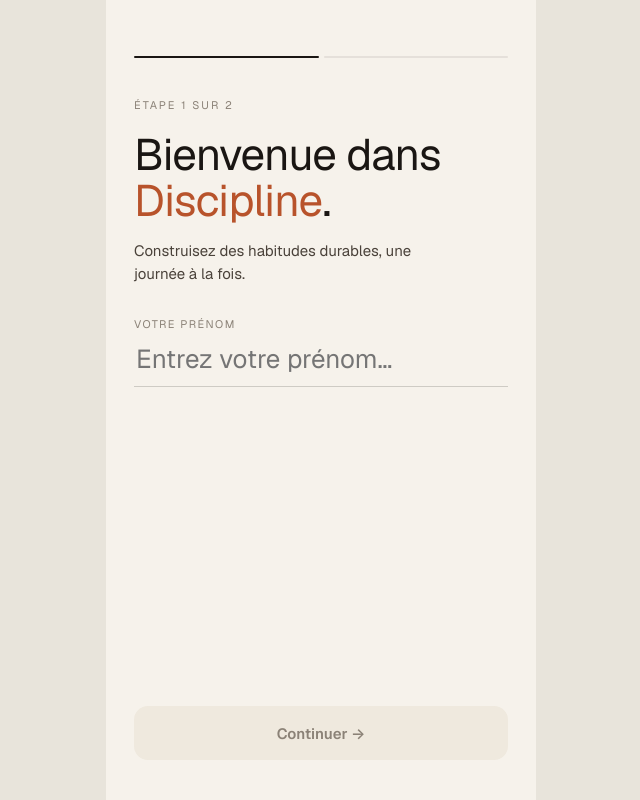
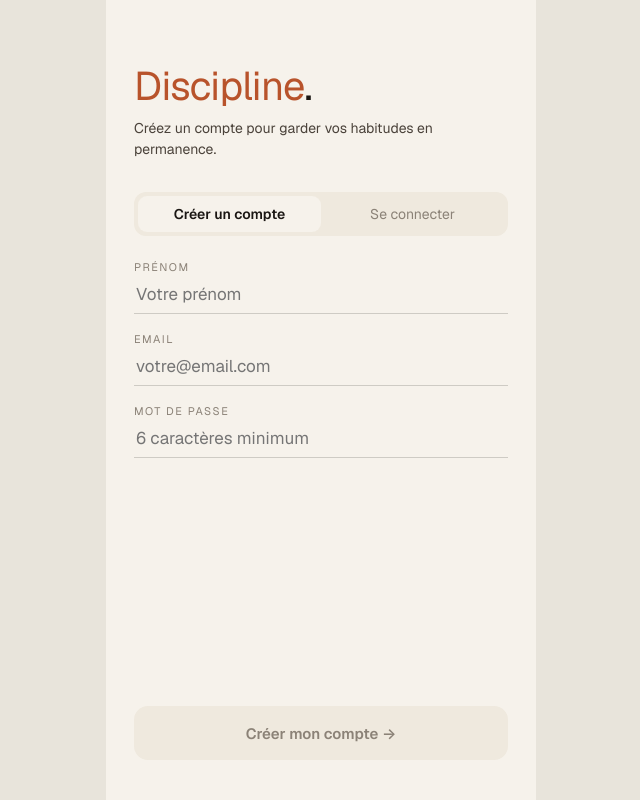
Before and after one commit to jujevin50-ui/disciplinev2, a React (Vite) app: page /auth#/auth in a window 1280 px wide. Before the commit this address led to /auth#/onboarding. Shown: the whole page, without its empty margins (319-959 px from the left). Built offline with nearby package versions, Linux system fonts and the light colour scheme.

Commit message:
Supabase auth avec persistSession:true — même système que tr7upfx

```diff
--- a/src/App.tsx
+++ b/src/App.tsx
@@ -1,6 +1,7 @@
 import { useEffect } from 'react';
 import { HashRouter, Routes, Route, Navigate } from 'react-router-dom';
 import { useApp } from './context';
+import { AuthScreen } from './screens/AuthScreen';
 import { OnboardingScreen } from './screens/OnboardingScreen';
 import { TodayScreen } from './screens/TodayScreen';
 import { CreateHabitScreen } from './screens/CreateHabitScreen';
@@ -10,33 +11,40 @@ import { StatsScreen } from './screens/StatsScreen';
 import { ProfileScreen } from './screens/ProfileScreen';
 
 function Guard() {
-  const { state } = useApp();
-  return <Navigate to={state.loggedIn ? '/today' : '/onboarding'} replace />;
+  const { session, state } = useApp();
+  if (!session) return <Navigate to="/auth" replace />;
+  if (!state.habits.length) return <Navigate to="/onboarding" replace />;
+  return <Navigate to="/today" replace />;
 }
 
 function AppShell() {
-  const { tokens } = useApp();
+  const { session, authLoading, tokens } = useApp();
 
   useEffect(() => {
     document.body.style.background = tokens.canvas;
   }, [tokens]);
 
+  if (authLoading) {
+    return (
+      <div style={{ width: '100%', maxWidth: 430, height: '100dvh', margin: '0 auto', background: tokens.paper, display: 'flex', alignItems: 'center', justifyContent: 'center' }}>
+        <div style={{ width: 32, height: 32, borderRadius: 16, border: `2px solid ${tokens.ruleStrong}`, borderTopColor: tokens.accent, animation: 'spin 0.7s linear infinite' }} />
+      </div>
+    );
+  }
+
   return (
-    <div style={{
-      width: '100%', maxWidth: 430, height: '100dvh', margin: '0 auto',
-      position: 'relative', background: tokens.paper, overflow: 'hidden',
-      display: 'flex', flexDirection: 'column',
-    }}>
+    <div style={{ width: '100%', maxWidth: 430, height: '100dvh', margin: '0 auto', position: 'relative', background: tokens.paper, overflow: 'hidden', display: 'flex', flexDirection: 'column' }}>
       <Routes>
         <Route path="/"               element={<Guard />} />
-        <Route path="/onboarding"     element={<OnboardingScreen />} />
-        <Route path="/today"          element={<TodayScreen />} />
-        <Route path="/create"         element={<CreateHabitScreen />} />
-        <Route path="/habit/:id"      element={<HabitDetailScreen />} />
-        <Route path="/habit/:id/edit" element={<CreateHabitScreen />} />
-        <Route path="/calendar"       element={<CalendarScreen />} />
-        <Route path="/stats"          element={<StatsScreen />} />
-        <Route path="/profile"        element={<ProfileScreen />} />
+        <Route path="/auth"           element={!session ? <AuthScreen /> : <Guard />} />
+        <Route path="/onboarding"     element={session ? <OnboardingScreen /> : <Navigate to="/auth" replace />} />
+        <Route path="/today"          element={session ? <TodayScreen /> : <Navigate to="/auth" replace />} />
+        <Route path="/create"         element={session ? <CreateHabitScreen /> : <Navigate to="/auth" replace />} />
+        <Route path="/habit/:id"      element={session ? <HabitDetailScreen /> : <Navigate to="/auth" replace />} />
+        <Route path="/habit/:id/edit" element={session ? <CreateHabitScreen /> : <Navigate to="/auth" replace />} />
+        <Route path="/calendar"       element={session ? <CalendarScreen /> : <Navigate to="/auth" replace />} />
+        <Route path="/stats"          element={session ? <StatsScreen /> : <Navigate to="/auth" replace />} />
+        <Route path="/profile"        element={session ? <ProfileScreen /> : <Navigate to="/auth" replace />} />
         <Route path="*"               element={<Guard />} />
       </Routes>
     </div>
--- a/src/context.tsx
+++ b/src/context.tsx
@@ -1,37 +1,34 @@
 import { createContext, useContext, useState, useEffect, useCallback, ReactNode } from 'react';
-import type { AppState, Habit, HabitLog } from './types';
+import type { User, Session } from '@supabase/supabase-js';
+import { supabase } from './supabase';
+import type { Habit, HabitLog } from './types';
 import type { Tokens } from './tokens';
 import { LIGHT, DARK } from './tokens';
 import { today, uid, formatDate, getDow, getDaysInMonth } from './utils';
 
-const STORAGE_KEY = 'discipline_v2';
+// Habits & logs stored locally per user
+const dataKey = (uid: string) => `discipline_v2_${uid}`;
 
-const DEFAULT: AppState = {
-  habits: [],
-  logs: [],
-  userName: '',
-  loggedIn: false,
-  theme: 'light',
-};
-
-function load(): AppState {
-  try {
-    const raw = localStorage.getItem(STORAGE_KEY);
-    if (raw) {
-      const parsed = JSON.parse(raw);
-      // migration: old shape used onboardingDone or onboarding_done
-      if ((parsed.onboardingDone || parsed.onboarding_done) && !parsed.loggedIn) {
-        parsed.loggedIn = true;
-      }
-      return { ...DEFAULT, ...parsed };
-    }
-  } catch { /* ignore */ }
-  return DEFAULT;
+interface LocalData {
+  habits: Habit[];
+  logs: HabitLog[];
+  userName: string;
+  theme: 'light' | 'dark';
 }
 
-function save(state: AppState) {
+const EMPTY_LOCAL: LocalData = { habits: [], logs: [], userName: '', theme: 'light' };
+
+function loadLocal(userId: string): LocalData {
   try {
-    localStorage.setItem(STORAGE_KEY, JSON.stringify(state));
+    const raw = localStorage.getItem(dataKey(userId));
+    if (raw) return { ...EMPTY_LOCAL, ...JSON.parse(raw) };
+  } catch { /* ignore */ }
+  return EMPTY_LOCAL;
+}
+
+function saveLocal(userId: string, data: LocalData) {
+  try {
+    localStorage.setItem(dataKey(userId), JSON.stringify(data));
   } catch { /* ignore */ }
 }
 
@@ -174,82 +171,146 @@ export function computeGlobalStats(habits: Habit[], logs: HabitLog[], days = 84)
 
 // ── Context ───────────────────────────────────────────────────────────────
 
+export interface AppState {
+  habits: Habit[];
+  logs: HabitLog[];
+  userName: string;
+  loggedIn: boolean;
+  theme: 'light' | 'dark';
+}
+
 interface Ctx {
+  user: User | null;
+  session: Session | null;
+  authLoading: boolean;
   state: AppState;
   tokens: Tokens;
+  signUp(email: string, password: string, name: string): Promise<string | null>;
+  signIn(email: string, password: string): Promise<string | null>;
+  logout(): Promise<void>;
   addHabit(h: Omit<Habit, 'id' | 'createdAt'>): string;
   updateHabit(id: string, h: Partial<Omit<Habit, 'id' | 'createdAt'>>): void;
   deleteHabit(id: string): void;
   toggleLog(habitId: string, date: string): void;
   setUserName(name: string): void;
   createAccount(habits: Omit<Habit, 'id' | 'createdAt'>[], name: string): void;
-  logout(): void;
   setTheme(t: 'light' | 'dark'): void;
 }
 
 const AppCtx = createContext<Ctx | null>(null);
 
+function toAppState(local: LocalData, loggedIn: boolean): AppState {
+  return { ...local, loggedIn };
+}
+
 export function AppProvider({ children }: { children: ReactNode }) {
-  const [state, setState] = useState<AppState>(load);
+  const [user, setUser] = useState<User | null>(null);
+  const [session, setSession] = useState<Session | null>(null);
+  const [authLoading, setAuthLoading] = useState(true);
+  const [local, setLocal] = useState<LocalData>(EMPTY_LOCAL);
 
-  // Save on every state change AND on page close
-  useEffect(() => { save(state); }, [state]);
+  // Supabase session — persists automatically via localStorage
   useEffect(() => {
-    const handler = () => save(state);
-    window.addEventListener('beforeunload', handler);
-    window.addEventListener('pagehide', handler);
-    return () => {
-      window.removeEventListener('beforeunload', handler);
-      window.removeEventListener('pagehide', handler);
-    };
-  }, [state]);
+    supabase.auth.getSession().then(({ data: { session: s } }) => {
+      setSession(s);
+      setUser(s?.user ?? null);
+      if (s?.user) setLocal(loadLocal(s.user.id));
+      setAuthLoading(false);
+    });
 
-  const tokens = state.theme === 'dark' ? DARK : LIGHT;
+    const { data: { subscription } } = supabase.auth.onAuthStateChange((_event, s) => {
+      setSession(s);
+      setUser(s?.user ?? null);
+      if (s?.user) setLocal(loadLocal(s.user.id));
+      else setLocal(EMPTY_LOCAL);
+    });
+
+    return () => subscription.unsubscribe();
+  }, []);
+
+  // Save local data on every change
+  useEffect(() => {
+    if (user) saveLocal(user.id, local);
+  }, [local, user]);
+
+  const state = toAppState(local, !!session);
+  const tokens = local.theme === 'dark' ? DARK : LIGHT;
+
+  const signUp = useCallback(async (email: string, password: string, name: string): Promise<string | null> => {
+    const { data, error } = await supabase.auth.signUp({ email, password });
+    if (error) return error.message;
+    // If session returned immediately (email confirm disabled) → already logged in
+    if (data.session) {
+      if (data.user) {
+        const initial: LocalData = { ...EMPTY_LOCAL, userName: name };
+        saveLocal(data.user.id, initial);
+        setLocal(initial);
+      }
+      return null;
+    }
+    // Email confirmation required → sign in after user confirms
+    return 'Vérifiez votre email et cliquez le lien de confirmation, puis connectez-vous.';
+  }, []);
+
+  const signIn = useCallback(async (email: string, password: string): Promise<string | null> => {
+    const { error } = await supabase.auth.signInWithPassword({ email, password });
+    if (error) return error.message === 'Invalid login credentials' ? 'Email ou mot de passe incorrect.' : error.message;
+    return null;
+  }, []);
+
+  const logout = useCallback(async () => {
+    await supabase.auth.signOut();
+    setLocal(EMPTY_LOCAL);
+  }, []);
+
+  const updateLocal = useCallback((fn: (prev: LocalData) => LocalData) => {
+    setLocal(fn);
+  }, []);
 
   const addHabit = useCallback((h: Omit<Habit, 'id' | 'createdAt'>): string => {
     const id = uid();
-    setState(s => ({ ...s, habits: [...s.habits, { ...h, id, createdAt: today() }] }));
+    updateLocal(s => ({ ...s, habits: [...s.habits, { ...h, id, createdAt: today() }] }));
     return id;
-  }, []);
+  }, [updateLocal]);
 
   const updateHabit = useCallback((id: string, h: Partial<Omit<Habit, 'id' | 'createdAt'>>) => {
-    setState(s => ({ ...s, habits: s.habits.map(x => x.id === id ? { ...x, ...h } : x) }));
-  }, []);
+    updateLocal(s => ({ ...s, habits: s.habits.map(x => x.id === id ? { ...x, ...h } : x) }));
+  }, [updateLocal]);
 
   const deleteHabit = useCallback((id: string) => {
-    setState(s => ({ ...s, habits: s.habits.filter(h => h.id !== id), logs: s.logs.filter(l => l.habitId !== id) }));
-  }, []);
+    updateLocal(s => ({ ...s, habits: s.habits.filter(h => h.id !== id), logs: s.logs.filter(l => l.habitId !== id) }));
+  }, [updateLocal]);
 
   const toggleLog = useCallback((habitId: string, date: string) => {
-    setState(s => {
+    updateLocal(s => {
       const existing = s.logs.find(l => l.habitId === habitId && l.date === date);
       if (existing) return { ...s, logs: s.logs.map(l => l.habitId === habitId && l.date === date ? { ...l, completed: !l.completed } : l) };
       return { ...s, logs: [...s.logs, { habitId, date, completed: true }] };
     });
-  }, []);
+  }, [updateLocal]);
 
   const setUserName = useCallback((name: string) => {
-    setState(s => ({ ...s, userName: name }));
-  }, []);
+    updateLocal(s => ({ ...s, userName: name }));
+  }, [updateLocal]);
 
   const createAccount = useCallback((habitDefs: Omit<Habit, 'id' | 'createdAt'>[], name: string) => {
     const newHabits: Habit[] = habitDefs.map(h => ({ ...h, id: uid(), createdAt: today() }));
-    const next: AppState = { ...DEFAULT, habits: newHabits, userName: name, loggedIn: true, theme: 'light' };
-    save(next);
-    setState(next);
-  }, []);
-
-  const logout = useCallback(() => {
-    localStorage.removeItem(STORAGE_KEY);
-    setState(DEFAULT);
-  }, []);
+    const next: LocalData = { habits: newHabits, logs: [], userName: name, theme: 'light' };
+    if (user) saveLocal(user.id, next);
+    setLocal(next);
+  }, [user]);
 
   const setTheme = useCallback((t: 'light' | 'dark') => {
-    setState(s => ({ ...s, theme: t }));
-  }, []);
+    updateLocal(s => ({ ...s, theme: t }));
+  }, [updateLocal]);
 
   return (
-    <AppCtx.Provider value={{ state, tokens, addHabit, updateHabit, deleteHabit, toggleLog, setUserName, createAccount, logout, setTheme }}>
+    <AppCtx.Provider value={{
+      user, session, authLoading, state, tokens,
+      signUp, signIn, logout,
+      addHabit, updateHabit, deleteHabit, toggleLog,
+      setUserName, createAccount, setTheme,
+    }}>
       {children}
     </AppCtx.Provider>
   );
--- a/src/screens/AuthScreen.tsx
+++ b/src/screens/AuthScreen.tsx
@@ -1,2 +1,100 @@
-// unused — auth is handled via onboarding
-export {};
+import { useState } from 'react';
+import { useApp } from '../context';
+
+export function AuthScreen() {
+  const { tokens: T, signIn, signUp } = useApp();
+  const [tab, setTab] = useState<'login' | 'signup'>('signup');
+  const [name, setName] = useState('');
+  const [email, setEmail] = useState('');
+  const [password, setPassword] = useState('');
+  const [error, setError] = useState('');
+  const [info, setInfo] = useState('');
+  const [loading, setLoading] = useState(false);
+
+  const submit = async () => {
+    setError(''); setInfo('');
+    if (!email.trim() || password.length < 6) return;
+    if (tab === 'signup' && !name.trim()) return;
+    setLoading(true);
+    if (tab === 'signup') {
+      const err = await signUp(email.trim(), password, name.trim());
+      if (err && err.includes('onfirm')) {
+        setInfo(err);
+        setTab('login');
+      } else if (err) {
+        setError(err);
+      }
+    } else {
+      const err = await signIn(email.trim(), password);
+      if (err) setError(err);
+    }
+    setLoading(false);
+  };
+
+  return (
+    <div style={{ height: '100%', background: T.paper, color: T.ink, display: 'flex', flexDirection: 'column' }}>
+      <div style={{ padding: '64px 28px 32px' }}>
+        <h1 style={{ fontSize: 40, fontWeight: 400, letterSpacing: -0.8, margin: 0, lineHeight: 1.1 }}>
+          {tab === 'signup'
+            ? <><em style={{ color: T.accent, fontStyle: 'normal' }}>Discipline</em>.</>
+            : <>Bon retour<br /><em style={{ color: T.accent, fontStyle: 'normal' }}>parmi nous</em>.</>}
+        </h1>
+        <p style={{ fontSize: 14, color: T.inkSoft, margin: '10px 0 0', lineHeight: 1.5 }}>
+          {tab === 'signup' ? 'Créez un compte pour garder vos habitudes en permanence.' : 'Connectez-vous pour retrouver vos données.'}
+        </p>
+      </div>
+
+      <div style={{ display: 'flex', margin: '0 28px 24px', background: T.paperAlt, borderRadius: 12, padding: 4 }}>
+        {(['signup', 'login'] as const).map(t => (
+          <button key={t} onClick={() => { setTab(t); setError(''); setInfo(''); }} style={{
+            flex: 1, padding: '9px', borderRadius: 9,
+            background: tab === t ? T.paper : 'transparent',
+            color: tab === t ? T.ink : T.inkMuted,
+            fontSize: 14, fontWeight: tab === t ? 600 : 400,
+          }}>
+            {t === 'signup' ? 'Créer un compte' : 'Se connecter'}
+          </button>
+        ))}
+      </div>
+
+      <div style={{ flex: 1, padding: '0 28px', display: 'flex', flexDirection: 'column', gap: 18 }}>
+        {tab === 'signup' && (
+          <div>
+            <div style={{ fontSize: 11, letterSpacing: 1.5, textTransform: 'uppercase', color: T.inkMuted, marginBottom: 8 }}>Prénom</div>
+            <input autoFocus value={name} onChange={e => setName(e.target.value)}
+              placeholder="Votre prénom"
+              style={{ width: '100%', fontSize: 17, color: T.ink, borderBottom: `1.5px solid ${T.ruleStrong}`, paddingBottom: 8, caretColor: T.accent }} />
+          </div>
+        )}
+        <div>
+          <div style={{ fontSize: 11, letterSpacing: 1.5, textTransform: 'uppercase', color: T.inkMuted, marginBottom: 8 }}>Email</div>
+          <input autoFocus={tab === 'login'} type="email" value={email} onChange={e => setEmail(e.target.value)}
+            placeholder="votre@email.com"
+            style={{ width: '100%', fontSize: 17, color: T.ink, borderBottom: `1.5px solid ${T.ruleStrong}`, paddingBottom: 8, caretColor: T.accent }} />
+        </div>
+        <div>
+          <div style={{ fontSize: 11, letterSpacing: 1.5, textTransform: 'uppercase', color: T.inkMuted, marginBottom: 8 }}>Mot de passe</div>
+          <input type="password" value={password} onChange={e => setPassword(e.target.value)}
+            onKeyDown={e => { if (e.key === 'Enter') submit(); }}
+            placeholder="6 caractères minimum"
+            style={{ width: '100%', fontSize: 17, color: T.ink, borderBottom: `1.5px solid ${T.ruleStrong}`, paddingBottom: 8, caretColor: T.accent }} />
+        </div>
+
+        {error && <div style={{ padding: '10px 14px', background: '#fef2f2', borderRadius: 10, color: '#dc2626', fontSize: 13 }}>{error}</div>}
+        {info && <div style={{ padding: '10px 14px', background: T.paperAlt, borderRadius: 10, color: T.inkSoft, fontSize: 13 }}>{info}</div>}
+
+        <div style={{ flex: 1 }} />
+        <button onClick={submit}
+          disabled={loading || !email.trim() || password.length < 6 || (tab === 'signup' && !name.trim())}
+          style={{
+            width: '100%', height: 54, borderRadius: 14, marginBottom: 40,
+            background: (!email.trim() || password.length < 6 || (tab === 'signup' && !name.trim())) ? T.paperAlt : T.accent,
+            color: (!email.trim() || password.length < 6 || (tab === 'signup' && !name.trim())) ? T.inkMuted : '#fff',
+            fontSize: 15, fontWeight: 600, opacity: loading ? 0.7 : 1,
+          }}>
+          {loading ? '…' : tab === 'signup' ? 'Créer mon compte →' : 'Connexion →'}
+        </button>
+      </div>
+    </div>
+  );
+}
--- a/src/screens/ProfileScreen.tsx
+++ b/src/screens/ProfileScreen.tsx
@@ -6,7 +6,7 @@ import { Icon } from '../components/Icon';
 import { today } from '../utils';
 
 export function ProfileScreen() {
-  const { state, tokens: T, setUserName, setTheme, logout } = useApp();
+  const { state, tokens: T, setUserName, setTheme, logout: doLogout } = useApp();
   const navigate = useNavigate();
   const [editingName, setEditingName] = useState(false);
   const [nameInput, setNameInput] = useState(state.userName);
@@ -32,9 +32,9 @@ export function ProfileScreen() {
     URL.revokeObjectURL(url);
   };
 
-  const handleLogout = () => {
-    logout();
-    navigate('/onboarding', { replace: true });
+  const handleLogout = async () => {
+    await doLogout();
+    navigate('/auth', { replace: true });
   };
 
   const initial = (state.userName || 'U')[0].toUpperCase();
--- a/src/supabase.ts
+++ b/src/supabase.ts
@@ -1 +1,12 @@
-// unused — kept for future use
+import { createClient } from '@supabase/supabase-js';
+
+const SUPABASE_URL = 'https://kyroklmrnhfbewinwwwr.supabase.co';
+const SUPABASE_KEY = 'eyJhbGciOiJIUzI1NiIsInR5cCI6IkpXVCJ9.eyJpc3MiOiJzdXBhYmFzZSIsInJlZiI6Imt5cm9rbG1ybmhmYmV3aW53d3dyIiwicm9sZSI6ImFub24iLCJpYXQiOjE3NzY3OTY4NDIsImV4cCI6MjA5MjM3Mjg0Mn0.MmyeS0h-epbGEWgB-heZUiyxpRbWwlgGI2fZ42a_rXU';
+
+export const supabase = createClient(SUPABASE_URL, SUPABASE_KEY, {
+  auth: {
+    storage: localStorage,
+    persistSession: true,
+    autoRefreshToken: true,
+  },
+});
```
